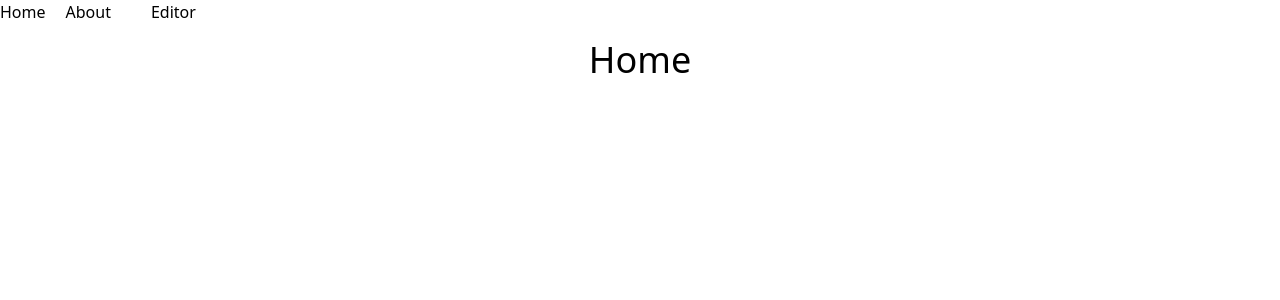
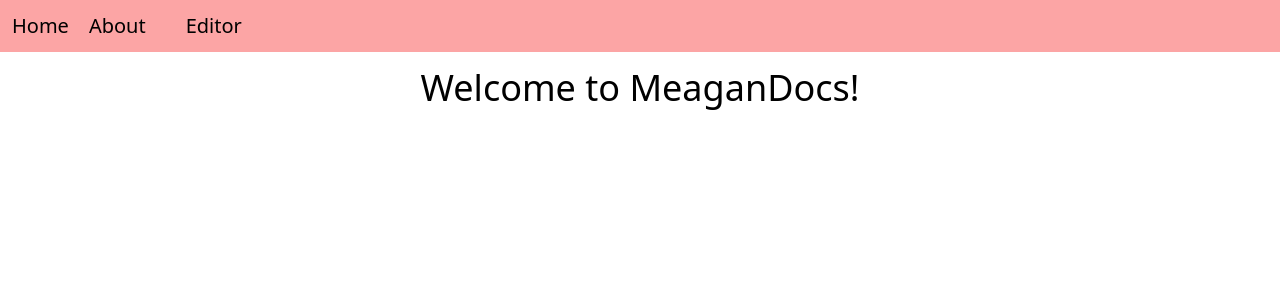
Before and after one commit to meagan13/MeaganDocs, a Vue app: page / in a window 1280 px wide. Shown: the top 300 px of the page. Built offline with nearby package versions, Linux system fonts and the light colour scheme.

Commit message:
Make navigation a component

```diff
--- a/src/App.vue
+++ b/src/App.vue
@@ -1,10 +1,25 @@
 <template>
-  <div id="nav">
-      <router-link className="px-5" :to="{ name: 'Home' }">Home</router-link>
-      <router-link className="px-5" to="/about">About</router-link>
-      <router-link className="px-5" to="/editor">Editor</router-link>
+  <div>
+    <Navigation></Navigation>
   </div>
 
-  <router-view />
+  <!-- <div class="bg-red-300 py-3" id="nav">
+      <router-link className="px-5 text-xl" :to="{ name: 'Home' }">Home</router-link>
+      <router-link className="px-5 text-xl" to="/about">About</router-link>
+      <router-link className="px-5 text-xl" to="/editor">Editor</router-link>
+  </div> -->
+
+  <!-- <router-view /> -->
 
 </template>
+
+<script>
+  import Navigation from './components/Navigation.vue'
+
+  export default {
+    name: 'app',
+    components: {
+      'Navigation': Navigation
+    }
+  }
+</script>
--- /dev/null
+++ b/src/components/Navigation.vue
@@ -0,0 +1,38 @@
+<template>
+  <div class="bg-red-300 p-3 text-xl" id="nav">
+      <router-link className="px-5" :to="{ name: 'Home' }">Home</router-link>
+      <router-link className="px-5" to="/about">About</router-link>
+      <router-link className="px-5" to="/editor">Editor</router-link>
+  </div>
+
+  <router-view />
+
+</template>
+
+<script>
+export default {
+    name: 'Navigation',
+    data() {
+        return {
+            links: [
+                {
+                    id: 0,
+                    text: "Home",
+                    page: "/"
+                },
+                {
+                    id: 1,
+                    text: "About",
+                    page: "/about"
+                },
+                {
+                    id: 2,
+                    text: "Editor",
+                    page: '/editor'
+                }
+            ]
+        }
+    }
+}
+
+</script>
--- a/src/views/About.vue
+++ b/src/views/About.vue
@@ -1,3 +1,9 @@
 <template>
   <h1 className="text-4xl text-center pt-4">About</h1>
 </template>
+
+<script>
+export default {
+  name: 'About'
+}
+</script>
--- a/src/views/Home.vue
+++ b/src/views/Home.vue
@@ -1,5 +1,11 @@
 <template>
   <div>
-    <h1 className="text-4xl text-center pt-4">Home</h1>
+    <h1 className="text-4xl text-center pt-4">Welcome to MeaganDocs!</h1>
   </div>
 </template>
+
+<script>
+export default {
+  name: 'Home'
+}
+</script>
```
